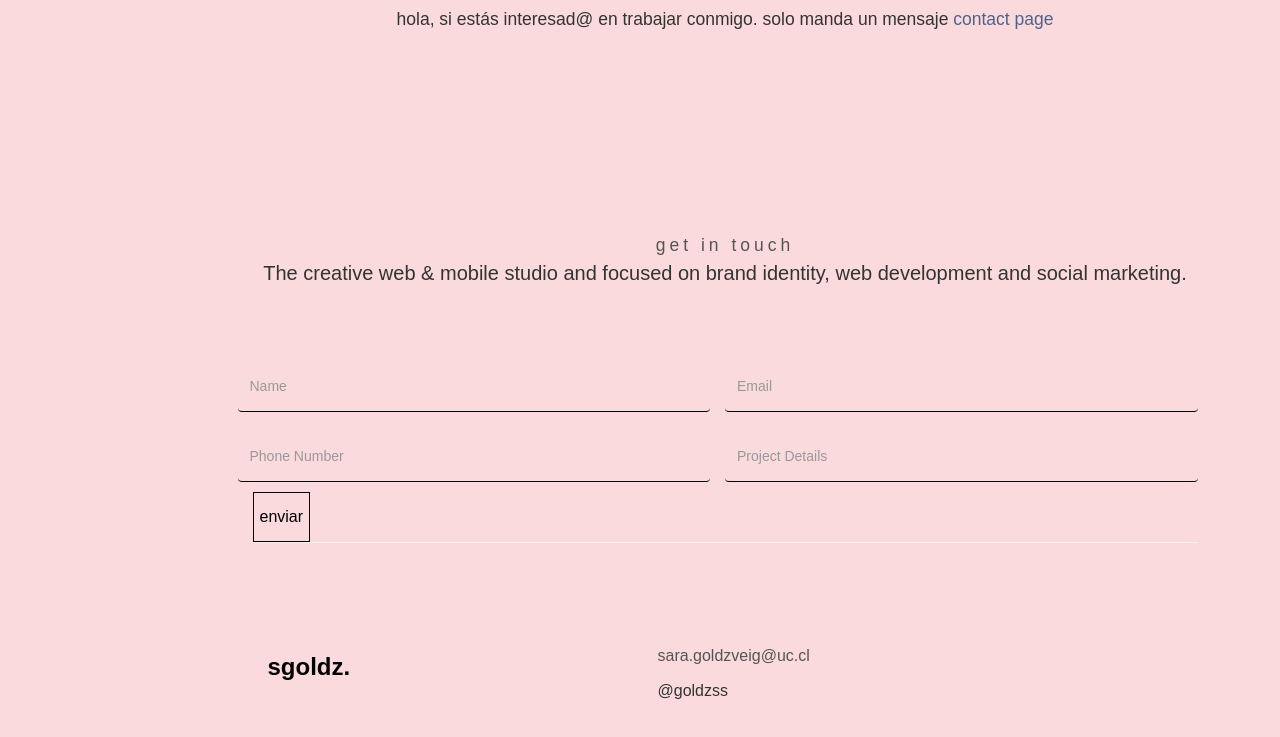
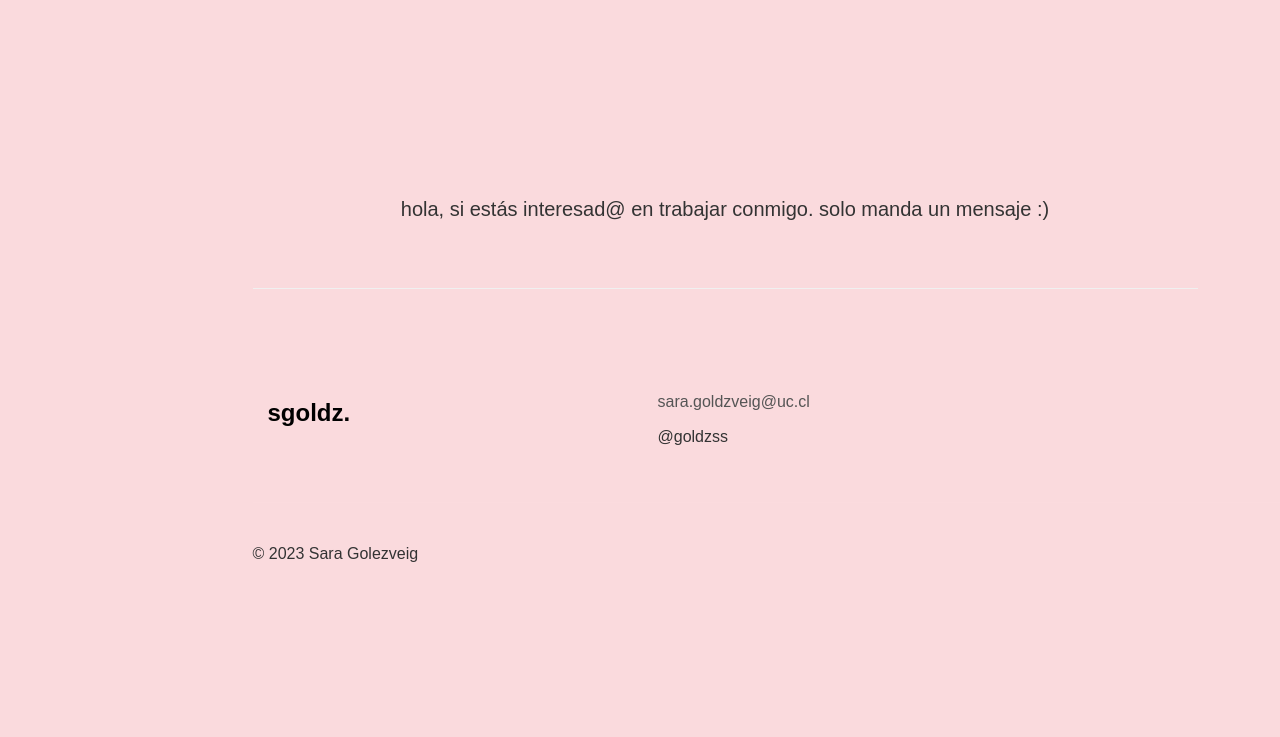
Before and after one commit to saragoldzveig/sgoldz, a plain HTML site: page index.html in a window 1280 px wide. Shown: the part 1574-2311 px from the top of the page. Drawn offline with Linux system fonts and the light colour scheme.

Commit message:
Add files via upload

```diff
--- a/index.html
+++ b/index.html
@@ -221,11 +221,6 @@
                     </a>
                </div>
 
-               <div class="col-md-12 col-sm-12 text-center">
-                    <h3>hola, si estás interesad@ en trabajar conmigo. solo manda un mensaje <a href="contact.html">contact page</a></h3>
-               </div>
-
-          </div>
      </div>
 </section>
 
@@ -237,30 +232,8 @@
 
                <div class="col-md-offset-1 col-md-10 col-sm-12">
                     <div class="section-title">
-                         <h3>get in touch</h3>
-                         <h2>The creative web & mobile studio and focused on brand identity, web development and social marketing.</h2>
+                         <h2>hola, si estás interesad@ en trabajar conmigo. solo manda un mensaje :)</h2>
                     </div>
-
-                    <form action="#" method="post">
-        <div class="row">
-        <div class="col-md-6 col-sm-6">
-            <input type="text" class="form-control" placeholder="Name">
-        </div>
-        <div class="col-md-6 col-sm-6">
-            <input type="email" class="form-control" placeholder="Email">
-        </div>
-        <div class="col-md-6 col-sm-6">
-            <input type="telephone" class="form-control" placeholder="Phone Number">
-        </div>
-        <div class="col-md-6 col-sm-6">
-            <input class="form-control" rows="5" placeholder="Project Details"></input>
-        </div>
-<div class="col-md-3 col-sm-4">
-    <input type="submit" class="custom-button" value="enviar">
-</div>
-    </div>
-</form>
-
 
 <!-- Footer Section -->
 
```
